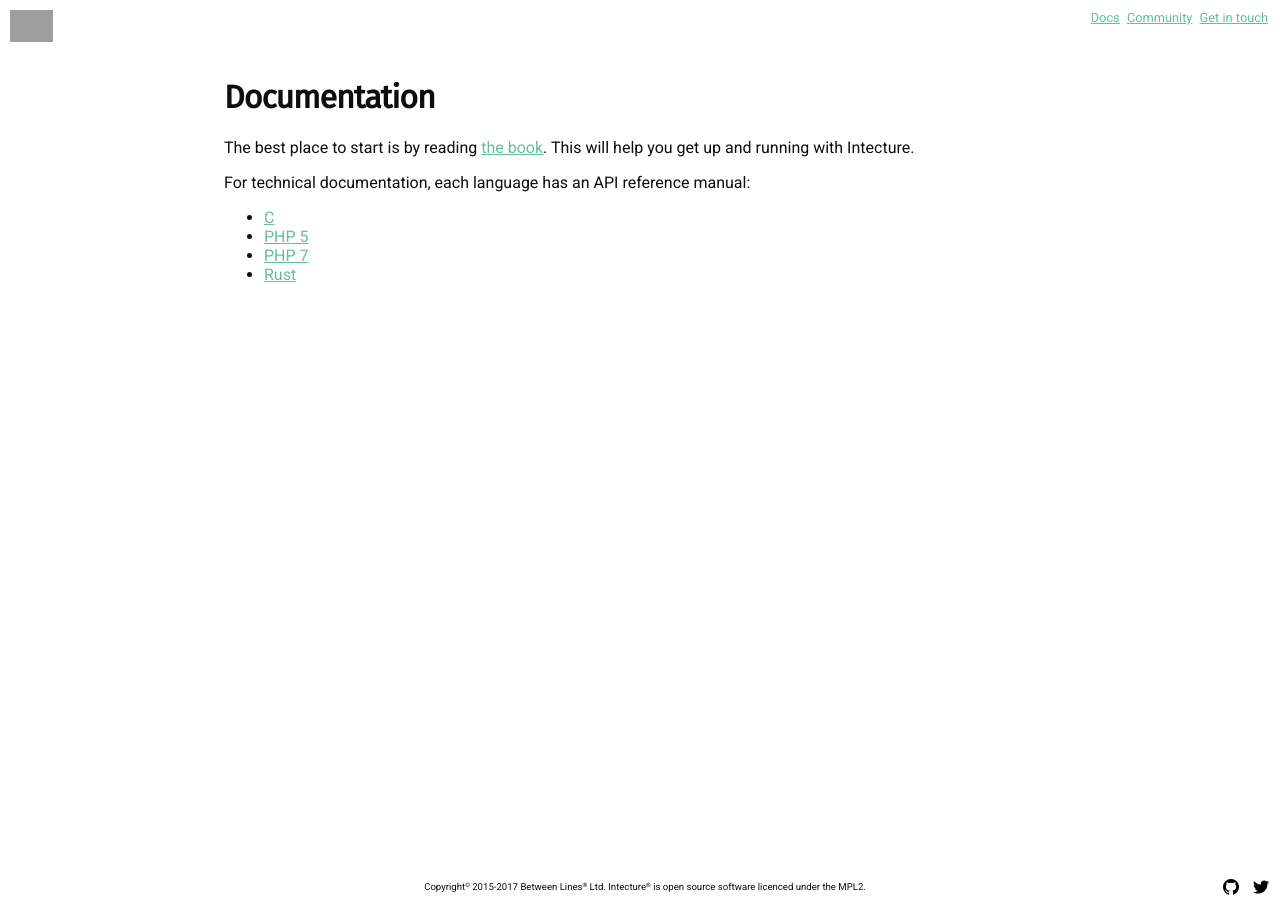
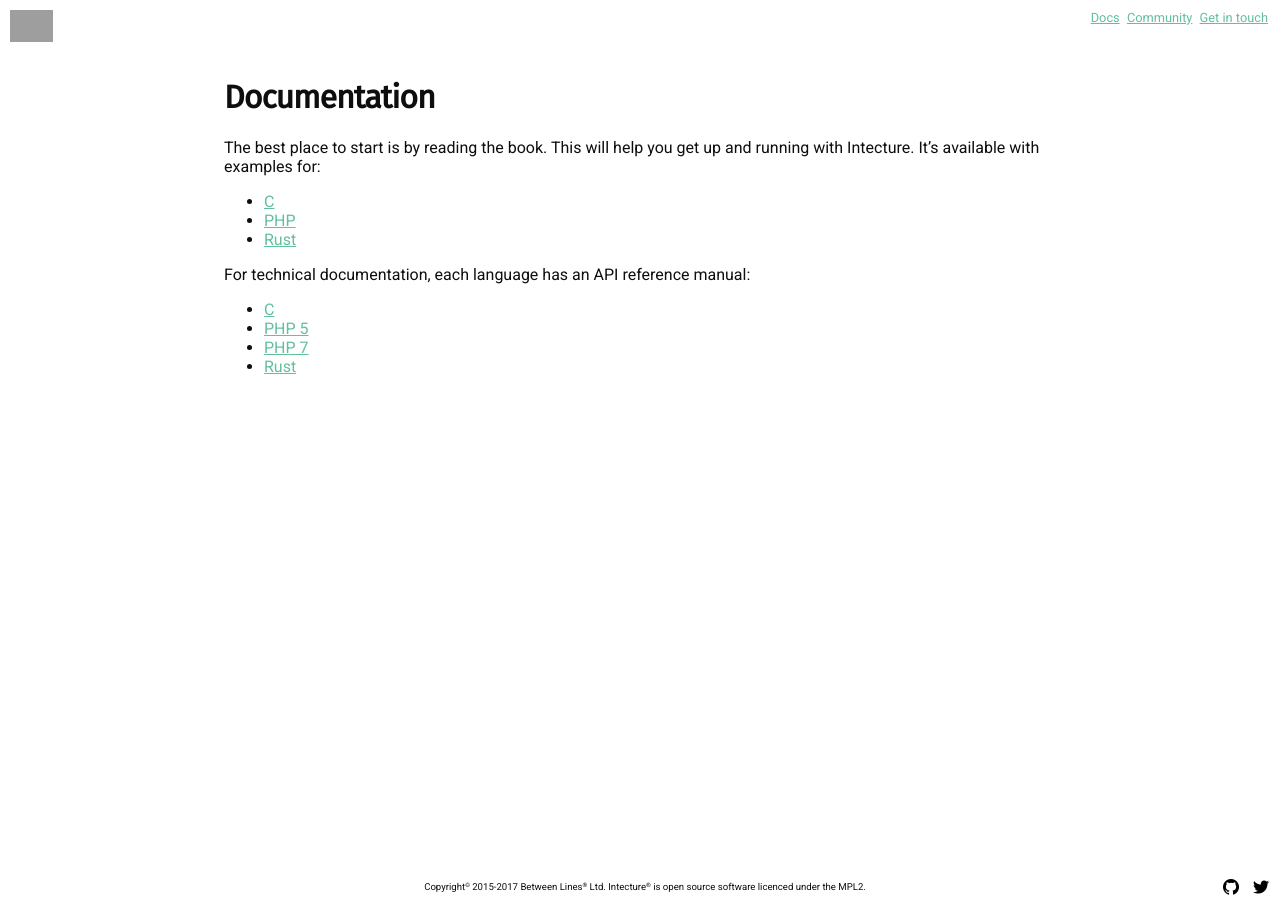
Before and after one commit to Intecture/intecture.io, a Jekyll site: the page built from docs.md, in a window 1280 px wide. Built offline with Jekyll 4.4.1, drawn with Linux system fonts in a browser that asks for light colours; nearby versions of some CDN libraries; grey boxes are pictures that could not be loaded.

Commit message:
Add multi-language links to book

```diff
--- a/docs.md
+++ b/docs.md
@@ -3,7 +3,10 @@ layout: blank
 ---
 # Documentation
 
-The best place to start is by reading [the book]({{ site.baseurl }}/book). This will help you get up and running with Intecture.
+The best place to start is by reading the book. This will help you get up and running with Intecture. It's available with examples for:
+- [C]({{ site.baseurl }}/book/c/)
+- [PHP]({{ site.baseurl }}/book/php/)
+- [Rust]({{ site.baseurl }}/book/rust/)
 
 For technical documentation, each language has an API reference manual:
 - [C]({{ site.baseurl }}/c/)
```
